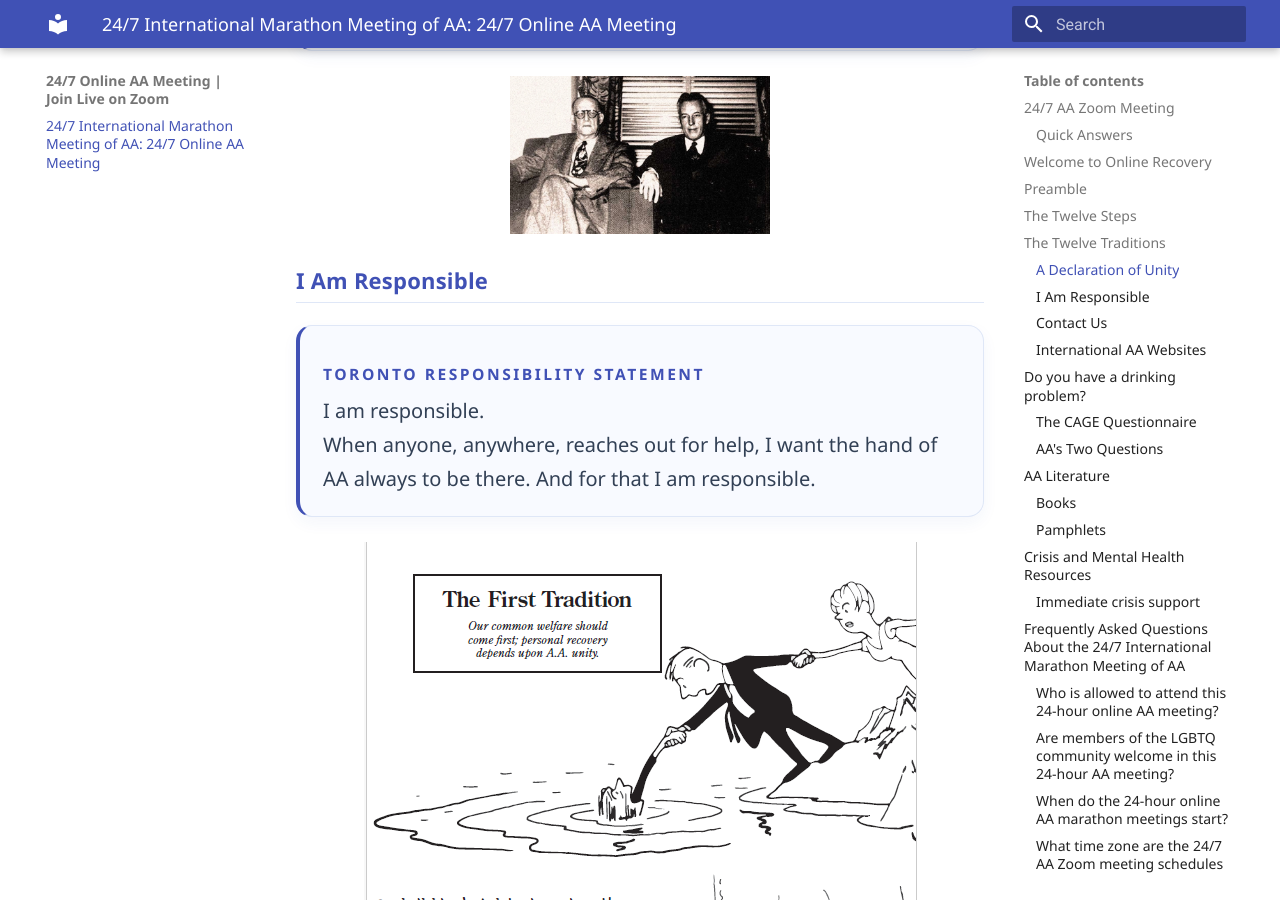
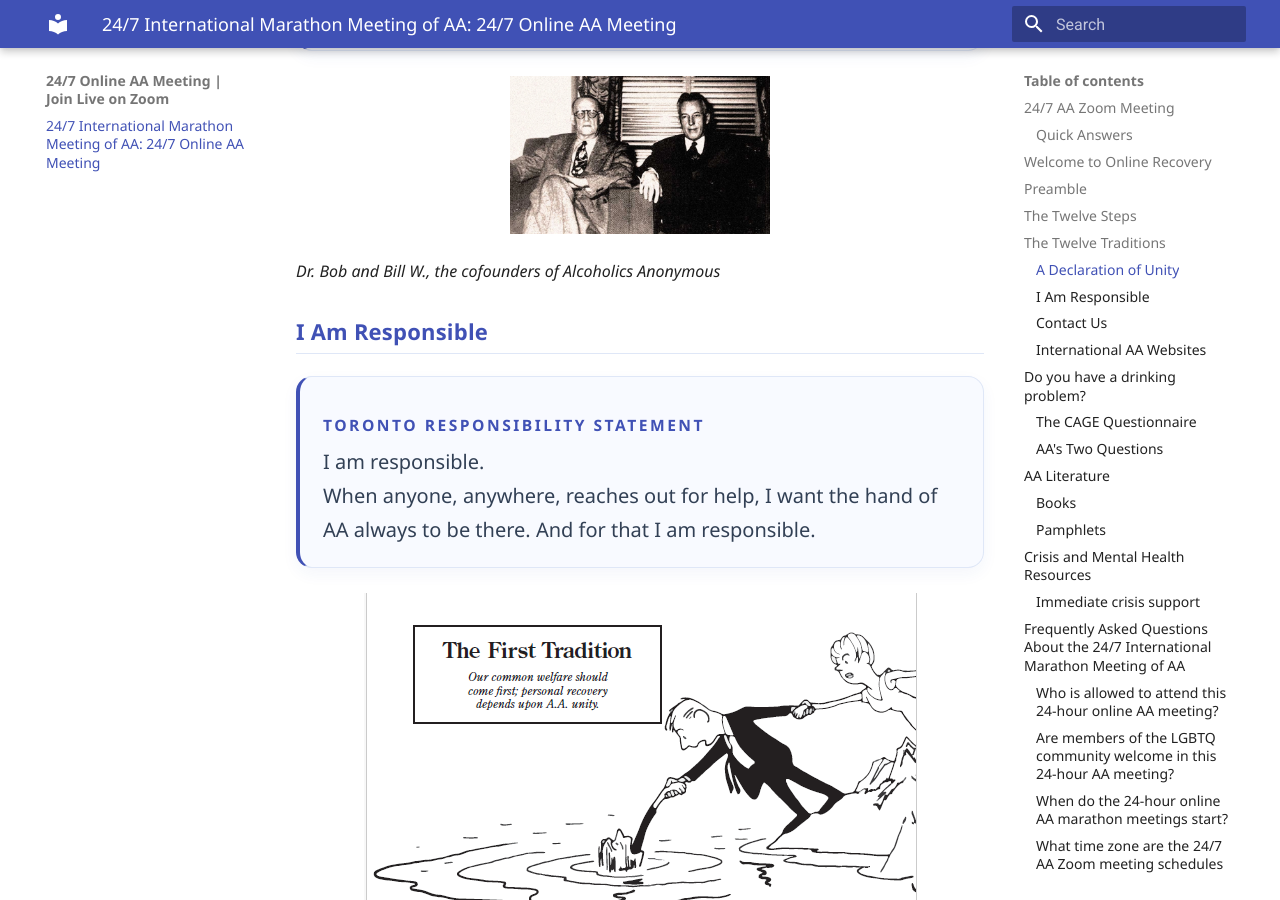
Before and after one commit to meetings03/24hourmeeting, an MkDocs documentation site: the page built from docs/index.md, in a window 1280 px wide and 900 px high, scrolled down 7581 px. Built offline with MkDocs 1.6.1 and Material for MkDocs 9.7.7, drawn with Linux system fonts in a browser that asks for light colours; comment, search, counter and statistics services are not loaded.

Commit message:
Add Bob and Bill caption beneath photo

```diff
--- a/docs/index.md
+++ b/docs/index.md
@@ -119,6 +119,8 @@
 <div class="tradition-image-row" style="margin: 1.5rem 0; display: flex; flex-wrap: wrap; gap: 1rem; align-items: center; justify-content: center;">
   <img src="images/Bob_and_Bill.png" alt="Bob and Bill image" style="display: block; width: 100%; max-width: 260px; height: auto; margin: 0 auto;" />
 </div>
+
+*Dr. Bob and Bill W., the cofounders of Alcoholics Anonymous*
 
 ### I Am Responsible
 
```
